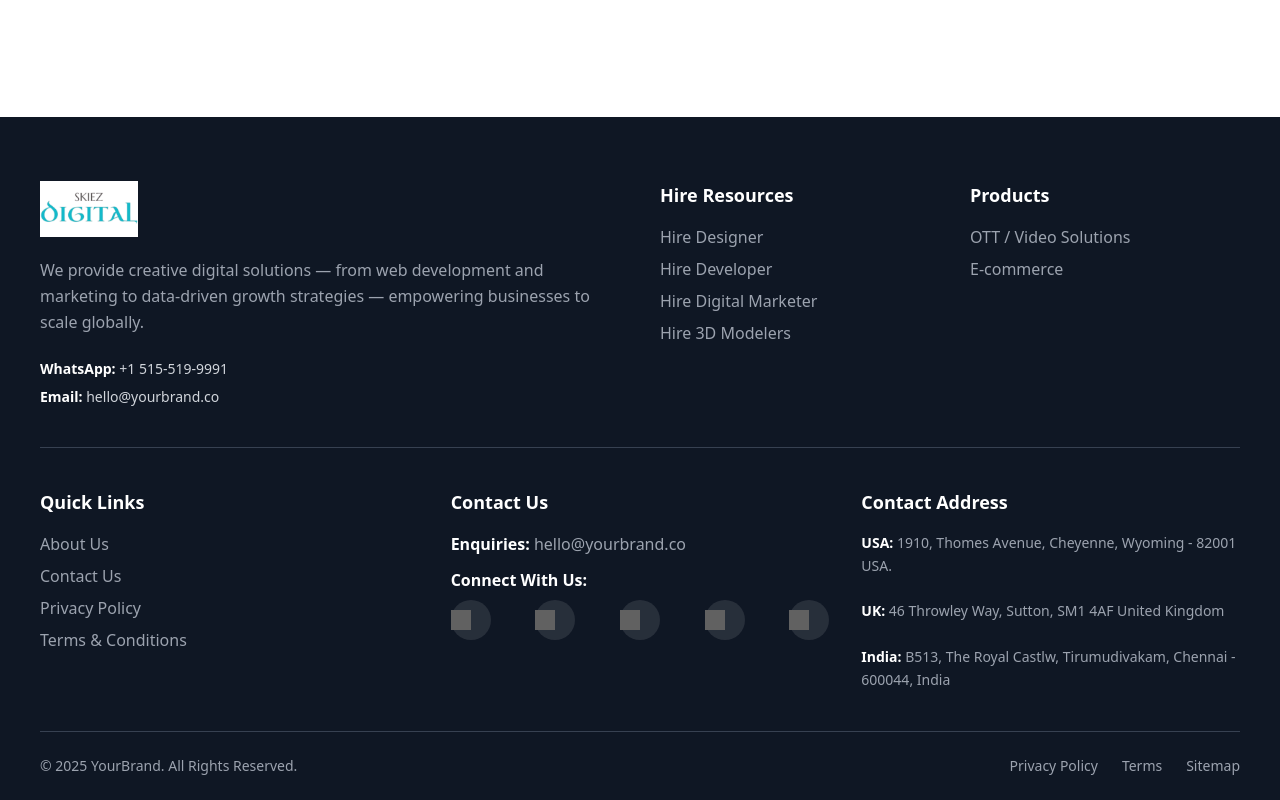
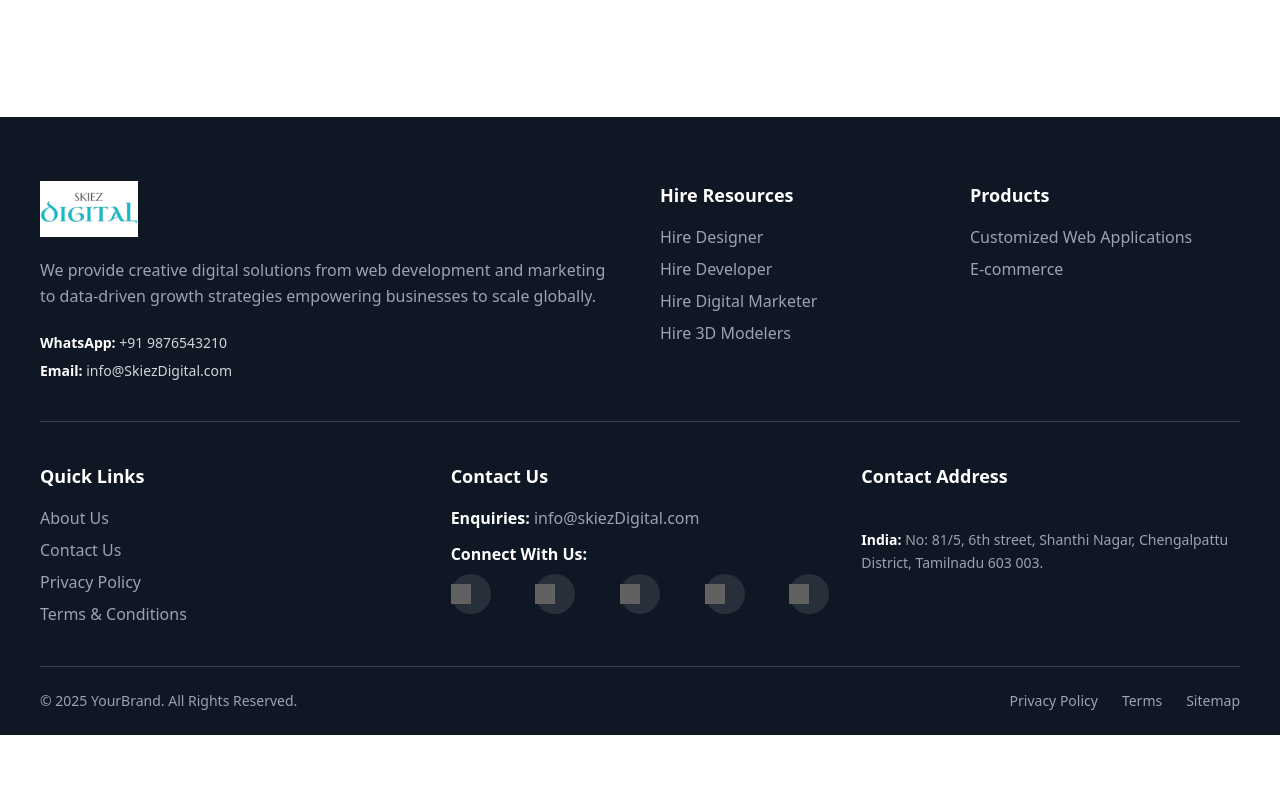
Before and after one commit to mhd-muzammil/Skiez-Digital, a React (Vite) app: page / in a window 1280 px wide. Shown: the part 4393-5193 px from the top of the page. After the commit the page ends 5128 px from the top, so only its background shows below. Built offline with nearby package versions, Linux system fonts and the light colour scheme; grey boxes are pictures that could not be loaded; a web font is replaced by a local one.

Commit message:
map integration

```diff
--- a/src/components/Footer.jsx
+++ b/src/components/Footer.jsx
@@ -16,19 +16,19 @@ const Footer = () => {
             />
 
             <p className="text-gray-400 leading-relaxed mb-6">
-              We provide creative digital solutions — from web development and
-              marketing to data-driven growth strategies — empowering businesses
+              We provide creative digital solutions from web development and
+              marketing to data-driven growth strategies empowering businesses
               to scale globally.
             </p>
 
             <div className="text-sm space-y-2">
               <p>
-                <span className="font-semibold text-white">WhatsApp:</span> +1
-                515-519-9991
+                <span className="font-semibold text-white">WhatsApp:</span> +91
+                9876543210
               </p>
               <p>
                 <span className="font-semibold text-white">Email:</span>{" "}
-                hello@yourbrand.co
+                info@SkiezDigital.com
               </p>
             </div>
           </div>
@@ -55,7 +55,7 @@ const Footer = () => {
             <h4 className="text-white font-semibold text-lg mb-4">Products</h4>
             <ul className="space-y-2 text-gray-400">
               <li className="hover:text-sky-400 transition">
-                OTT / Video Solutions
+                Customized Web Applications
               </li>
               <li className="hover:text-sky-400 transition">E-commerce</li>
             </ul>
@@ -70,11 +70,31 @@ const Footer = () => {
               Quick Links
             </h4>
             <ul className="space-y-2 text-gray-400">
-              <li className="hover:text-sky-400 transition">About Us</li>
-              <li className="hover:text-sky-400 transition">Contact Us</li>
-              <li className="hover:text-sky-400 transition">Privacy Policy</li>
-              <li className="hover:text-sky-400 transition">
-                Terms & Conditions
+              <li>
+                <a href="/about" className="hover:text-sky-400 transition">
+                  About Us
+                </a>
+              </li>
+              <li>
+                <a href="/contact" className="hover:text-sky-400 transition">
+                  Contact Us
+                </a>
+              </li>
+              <li>
+                <a
+                  href="/privacy-policy"
+                  className="hover:text-sky-400 transition"
+                >
+                  Privacy Policy
+                </a>
+              </li>
+              <li>
+                <a
+                  href="/terms-and-conditions"
+                  className="hover:text-sky-400 transition"
+                >
+                  Terms & Conditions
+                </a>
               </li>
             </ul>
           </div>
@@ -86,7 +106,7 @@ const Footer = () => {
             </h4>
             <p className="text-gray-400 mb-3">
               <span className="font-semibold text-white">Enquiries:</span>{" "}
-              hello@yourbrand.co
+              info@skiezDigital.com
             </p>
 
             <h5 className="text-white font-semibold text-md mb-2">
@@ -116,16 +136,10 @@ const Footer = () => {
               Contact Address
             </h4>
             <p className="text-gray-400 text-sm leading-relaxed">
-              <span className="font-semibold text-white">USA:</span> 1910,
-              Thomes Avenue, Cheyenne, Wyoming - 82001 USA.
               <br />
-              <br />
-              <span className="font-semibold text-white">UK:</span> 46 Throwley
-              Way, Sutton, SM1 4AF United Kingdom
-              <br />
-              <br />
-              <span className="font-semibold text-white">India:</span> B513, The
-              Royal Castlw, Tirumudivakam, Chennai - 600044, India
+              <span className="font-semibold text-white">India:</span> No: 81/5,
+              6th street, Shanthi Nagar, Chengalpattu District, Tamilnadu 603
+              003.
             </p>
           </div>
         </div>
```
